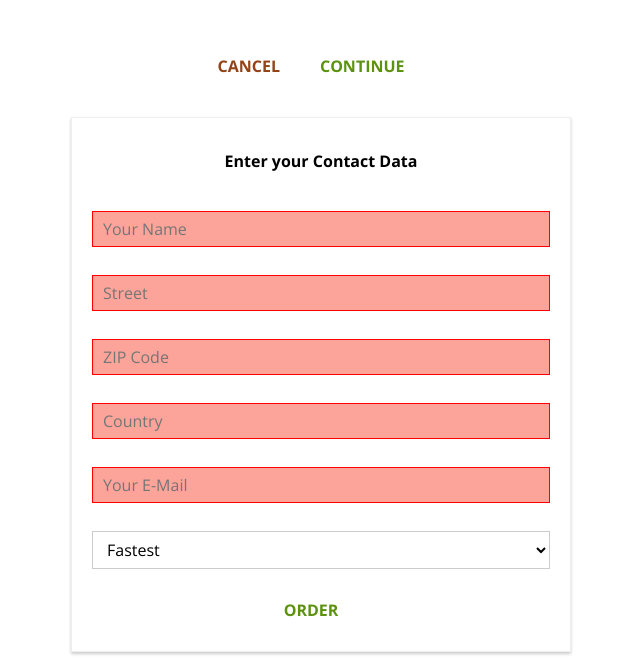
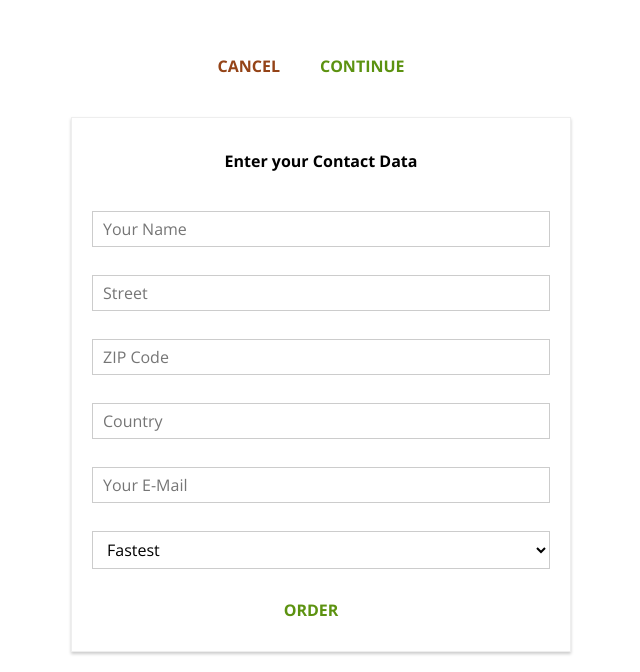
Before and after one commit to antocecere77/BurgerBuilderReduxSaga, a React app: page /checkout/contact-data in a window 1280 px wide. Shown: the part 701-1373 px from the top of the page, without its empty margins (319-959 px from the left). Built offline with nearby package versions, Linux system fonts and the light colour scheme.

Commit message:
Improving visual feedback

```diff
--- a/src/components/UI/Input/Input.js
+++ b/src/components/UI/Input/Input.js
@@ -6,7 +6,7 @@ const input = (props) => {
     let inputElement = null;
     const inputClasses = [classes.InputElement];
 
-    if(props.invalid && props.shouldValidated) {
+    if(props.invalid && props.shouldValidated && props.touched) {
         inputClasses.push(classes.Invalid);
     }
 
--- a/src/containers/Checkout/ContactData/ContactData.js
+++ b/src/containers/Checkout/ContactData/ContactData.js
@@ -21,7 +21,8 @@ class ContactData extends Component {
                 validation: {
                     required: true
                 },
-                valid: false
+                valid: false,
+                touched: false
             },
             street:  {
                 elementType: 'input',
@@ -33,7 +34,8 @@ class ContactData extends Component {
                 validation: {
                     required: true
                 },
-                valid: false
+                valid: false,
+                touched: false
             },
             zipCode:  {
                 elementType: 'input',
@@ -47,7 +49,8 @@ class ContactData extends Component {
                     minLength: 5,
                     maxLength: 5
                 },
-                valid: false
+                valid: false,
+                touched: false
             },
             country:  {
                 elementType: 'input',
@@ -59,7 +62,8 @@ class ContactData extends Component {
                 validation: {
                     required: true
                 },
-                valid: false
+                valid: false,
+                touched: false
             },
             email:  {
                 elementType: 'input',
@@ -71,7 +75,8 @@ class ContactData extends Component {
                 validation: {
                     required: true
                 },
-                valid: false
+                valid: false,
+                touched: false
             },
             deliveryMethod:  {
                 elementType: 'select',
@@ -81,7 +86,8 @@ class ContactData extends Component {
                        {value: 'cheapest', displayValue: 'Cheapest'}
                     ]
                 },
-                value: ''
+                value: '',
+                valid: true
             }
         },
         loading: false
@@ -138,6 +144,7 @@ class ContactData extends Component {
 
         updatedFormElement.value = event.target.value;
         updatedFormElement.valid = this.checkValidity(updatedFormElement.value, updatedFormElement.validation);
+        updatedFormElement.touched = true;
         updatedOrderForm[inputIdentifier] = updatedFormElement;
         this.setState({orderForm: updatedOrderForm});
     }
@@ -161,6 +168,7 @@ class ContactData extends Component {
                         value={formElement.config.value}
                         invalid={!formElement.config.valid}
                         shouldValidated={formElement.config.validation}
+                        touched={formElement.config.touched}
                         changed={(event) => this.inputChangedHandler(event, formElement.id)}/>
                 ))}
                 <Button btnType="Success">ORDER</Button>
```
